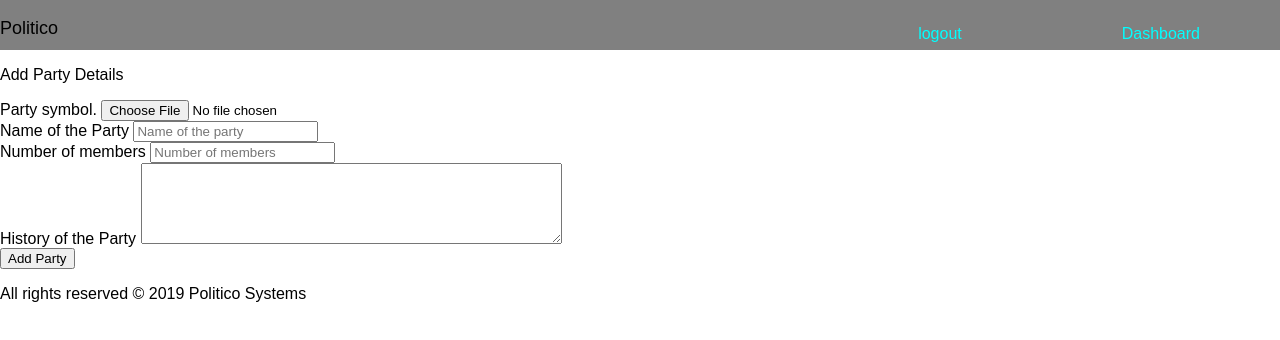
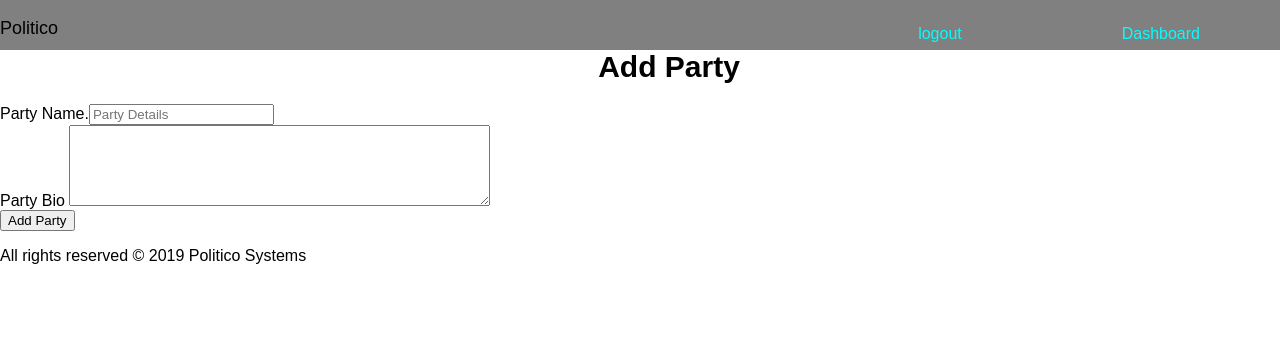
Before and after one commit to sportview/politico, a plain HTML site: page UI/addparty.html in a window 1280 px wide. Drawn offline with Linux system fonts and the light colour scheme.

Commit message:
[finishes #163551066] I have modified the files to allow admin execute his functions

```diff
--- a/UI/addparty.html
+++ b/UI/addparty.html
@@ -15,27 +15,27 @@
 
                      </div>
                  </div>
-                 <div id="addparty" >
-                     <form name="addparty" >
-                    <p>Add Party Details</p>
-                    <label>Party  symbol.</label>
-                     <input type="file" name="Partysymbol" value="Partysymbol"><br>
-                     <label>Name of the Party </label>
-                   <input type="text" name="partyname" placeholder="Name of the party"><br>
-                   <label>Number of members</label>
-                   <input type="text" name="mno" placeholder="Number of members"><br>
-                   <label>  History of the Party </label>
-                    <textarea rows="5" cols="50"></textarea><br>
-
-                    <input type="submit" nam="addparty" value="Add Party">
-
-
-                     </form>
+                 <div class="sign-up">
 
 
 
 
-                 </div>
+                        <h1>Add Party</h1>
+
+                       <form name="signup" method="POST">
+
+
+                        <div class="text-box">
+                       Party Name.<input class="text-box"  type="text" placeholder="Party Details" name="Party details">
+                       </div>
+
+                       <div class="text-box">
+                        Party Bio <textarea class="text-box" rows="5" cols="50"></textarea>
+                        </div>
+
+                        <input type="submit" class="btn" value="Add Party">
+                        </form>
+                    </div>
 
         <footer>
                 <p>
```
Also changed, not shown: UI/addoffice.html (+3 -18 lines), UI/editparty.html (+6 -6 lines).
